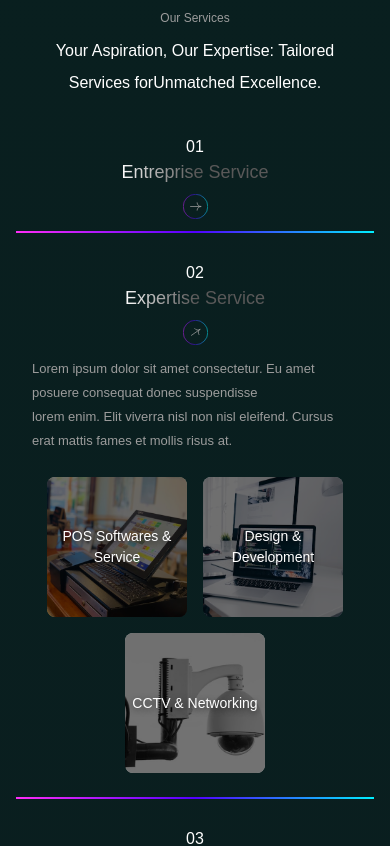
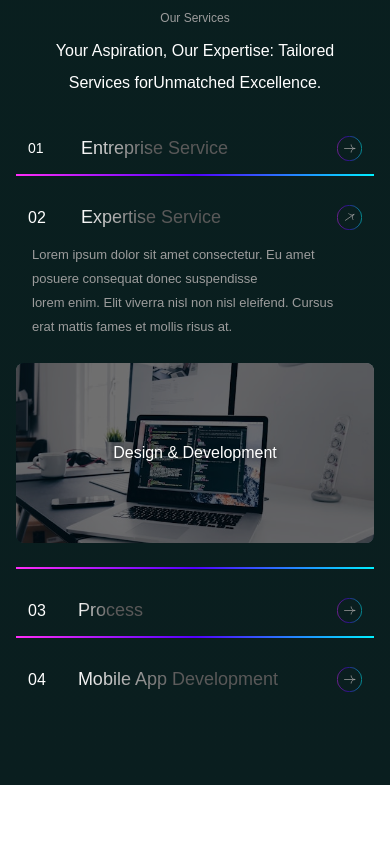
Before and after one commit to shijinp006/CCTV-Project, a React (Vite) app in the folder vite-project/: page / in a window 390 px wide. Shown: the part 5400-6246 px from the top of the page. After the commit the page ends 6185 px from the top, so only its background shows below. Built offline with nearby package versions, Linux system fonts and the light colour scheme; a web font is replaced by a local one.

Commit message:
first commit

```diff
--- a/vite-project/src/Items.ts
+++ b/vite-project/src/Items.ts
@@ -4,14 +4,17 @@ import CCTVImage from "../src/assets/cctvImage.webp";
 
 export const items = [
   {
+    id:1,
     category: "POS Softwares & Service",
     image: SoftWareImage,
   },
   {
+    id:2,
     category: "Design & Development",
     image: DesignImage,
   },
   {
+    id:3,
     category: "CCTV & Networking",
     image: CCTVImage,
   },
--- a/vite-project/src/components/OurServices.tsx
+++ b/vite-project/src/components/OurServices.tsx
@@ -1,8 +1,23 @@
 import RoundWithArrow from "../assets/roundwitharrow.svg";
 import RoundArrow from "../assets/roundwithArrow2.svg";
 import { items } from "../Items";
+import { useEffect, useState } from "react";
+import { motion, AnimatePresence } from "framer-motion";
 
 export const OurServices = () => {
+  const [current, setCurrent] = useState(0);
+
+  // Auto-scroll every 5 seconds (only on mobile)
+  useEffect(() => {
+    const interval = setInterval(() => {
+      if (window.innerWidth < 1024) {
+        setCurrent((prev) => (prev + 1) % items.length);
+      }
+    }, 5000);
+
+    return () => clearInterval(interval);
+  }, [items.length]);
+
   return (
     <>
       <div className="flex items-center justify-center min-h-screen w-full flex-wrap py-20 lg:py-0">
@@ -31,9 +46,9 @@ export const OurServices = () => {
             {/* Service Section */}
             <div className="flex flex-col items-center w-full lg:w-[800px] lg:mt-10 mt-6">
               {/* Service Row 1 */}
-              <div className="flex flex-col sm:flex-row items-center justify-between w-full lg:w-[720px] h-auto p-3 lg:px-10 lg:pr-20 gap-2  ">
-                <div className="flex flex-col sm:flex-row items-center justify-between  w-full lg:w-[265px] ">
-                  <p className="font-raleway font-normal text-[16px] sm:text-[18px] text-white">
+              <div className="flex flex-row items-center justify-between w-full lg:w-[720px] h-auto p-3 lg:px-10 lg:pr-20 lg:gap-2   ">
+                <div className="flex flex-row items-center justify-between w-[200px] lg:w-[265px]  ">
+                  <p className="font-raleway font-normal text-[14px] lg:text-[18px] text-white">
                     01
                   </p>
                   <h2 className="font-raleway font-normal text-[18px] sm:text-[20px] text-transparent bg-clip-text bg-linear-to-r from-[#FFFFFF] via-[#595858] to-[#595858] text-center">
@@ -60,8 +75,8 @@ export const OurServices = () => {
 
               {/* Service Row 2 */}
               <div className="flex flex-col items-center w-full mt-4">
-                <div className="flex flex-col sm:flex-row items-center justify-between w-full lg:w-[720px] p-3 lg:px-10 lg:pr-20 gap-2">
-                  <div className="flex flex-col sm:flex-row items-center justify-between  w-full lg:w-[260px]  ">
+                <div className="flex flex-row items-center justify-between w-full lg:w-[720px] p-3 lg:px-10 lg:pr-20 gap-2">
+                  <div className="flex flex-row items-center justify-between  w-[193px] lg:w-[260px]  ">
                     <p className="font-raleway font-normal text-[16px] sm:text-[18px] text-white">
                       02
                     </p>
@@ -77,23 +92,62 @@ export const OurServices = () => {
                 </div>
 
                 <div className="flex flex-col lg:flex-row items-start lg:items-center gap-2 w-full px-4 lg:px-20">
-               <div className="hidden lg:block w-px h-14 bg-[#9C9C9C] opacity-100 my-2"></div>
-
+                  <div className="hidden lg:block w-px h-14 bg-[#9C9C9C] opacity-100 my-2"></div>
 
                   <p className="font-raleway font-normal text-[13px] leading-6 text-[#9C9C9C]  sm:text-left w-full sm:w-[590px]">
                     Lorem ipsum dolor sit amet consectetur. Eu amet posuere
-                    consequat donec suspendisse <br /> lorem enim. Elit viverra nisl
-                    non nisl eleifend. Cursus erat mattis fames et mollis risus
-                    at.
+                    consequat donec suspendisse <br /> lorem enim. Elit viverra
+                    nisl non nisl eleifend. Cursus erat mattis fames et mollis
+                    risus at.
                   </p>
                 </div>
 
                 {/* Image cards */}
                 <div className="flex flex-wrap justify-center w-full gap-4 mt-6">
+                  {/*mobile View */}
+                  <div className="block lg:hidden relative w-full overflow-hidden">
+                    <AnimatePresence mode="wait">
+                      <motion.div
+                        key={current}
+                        initial={{ opacity: 0, x: 50 }}
+                        animate={{ opacity: 1, x: 0 }}
+                        exit={{ opacity: 0, x: -50 }}
+                        transition={{ duration: 0.6, ease: "easeInOut" }}
+                        className="relative flex items-center justify-center h-[180px] w-full rounded-lg overflow-hidden"
+                        style={{
+                          backgroundImage: `url(${items[current].image})`,
+                          backgroundSize: "cover",
+                          backgroundPosition: "center",
+                        }}
+                      >
+                        {/* Dark overlay */}
+                        <div
+                          aria-hidden="true"
+                          className="absolute inset-0"
+                          style={{ background: "rgba(0,0,0,0.55)" }}
+                        />
+
+                        {/* Text */}
+                        <div className="relative z-10 flex items-center justify-center w-full h-[25px]">
+                          <h2
+                            className="font-raleway text-[16px] text-center"
+                            style={{
+                              color: "#FFFFFF",
+                              textShadow:
+                                "0 2px 6px rgba(0,0,0,0.6), 0 0 8px rgba(255,255,255,0.08)",
+                            }}
+                          >
+                            {items[current].category}
+                          </h2>
+                        </div>
+                      </motion.div>
+                    </AnimatePresence>
+                  </div>
+
                   {items.map((item, index) => (
                     <div
                       key={index}
-                      className="relative flex items-center justify-center h-[140px] sm:h-40 w-[140px] sm:w-[180px] lg:w-[200px] rounded-lg overflow-hidden"
+                      className=" relative  hidden lg:flex items-center justify-center h-[140px] lg:h-40 w-[140px] sm:w-[180px] lg:w-[200px] rounded-lg overflow-hidden"
                       style={{
                         backgroundImage: `url(${item.image})`,
                         backgroundSize: "cover",
@@ -136,8 +190,8 @@ export const OurServices = () => {
               />
 
               {/* Service Row 3 */}
-              <div className="flex flex-col sm:flex-row items-center justify-between w-full lg:w-[720px] h-auto p-3 lg:px-10 lg:pr-20 gap-2 mt-4">
-                <div className="flex flex-col sm:flex-row items-center justify-between  w-full lg:w-[180px]  ">
+              <div className="flex flex-row items-center justify-between w-full lg:w-[720px] h-auto p-3 lg:px-10 lg:pr-20 gap-2 mt-4">
+                <div className="flex flex-row items-center justify-between  w-[115px] lg:w-[180px]  ">
                   <p className="font-raleway font-normal text-[16px] sm:text-[18px] text-white">
                     03
                   </p>
@@ -164,8 +218,8 @@ export const OurServices = () => {
               />
 
               {/* Service Row 4 */}
-              <div className="flex flex-col sm:flex-row items-center justify-between w-full lg:w-[720px] h-auto p-3 lg:px-10 gap-2 lg:pr-20 mt-4">
-                <div className="flex flex-col sm:flex-row items-center justify-between  w-full lg:w-[325px]  ">
+              <div className="flex flex-row items-center justify-between w-full lg:w-[720px] h-auto p-3 lg:px-10 gap-2 lg:pr-20 mt-4">
+                <div className="flex flex-row items-center justify-between  w-[250px] lg:w-[325px]  ">
                   <p className="font-raleway font-normal text-[16px] sm:text-[18px] text-white">
                     04
                   </p>
```
